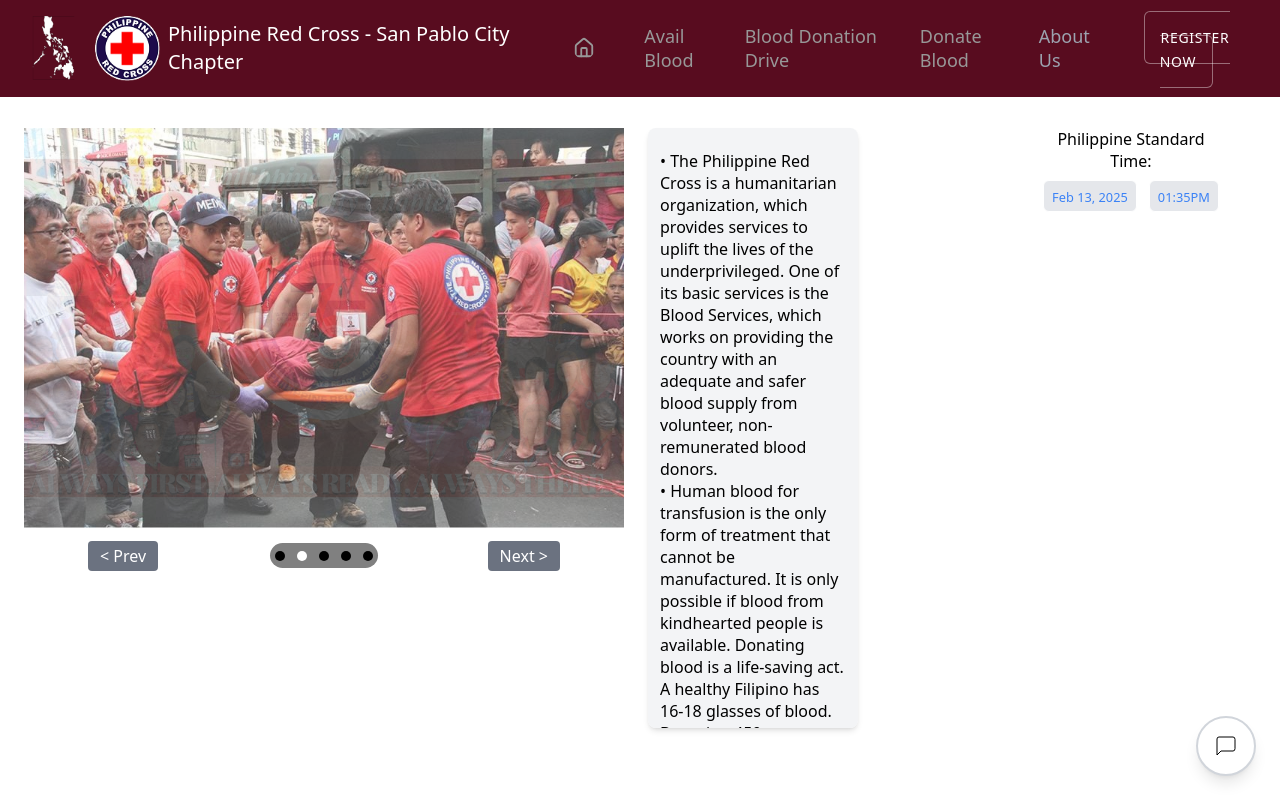
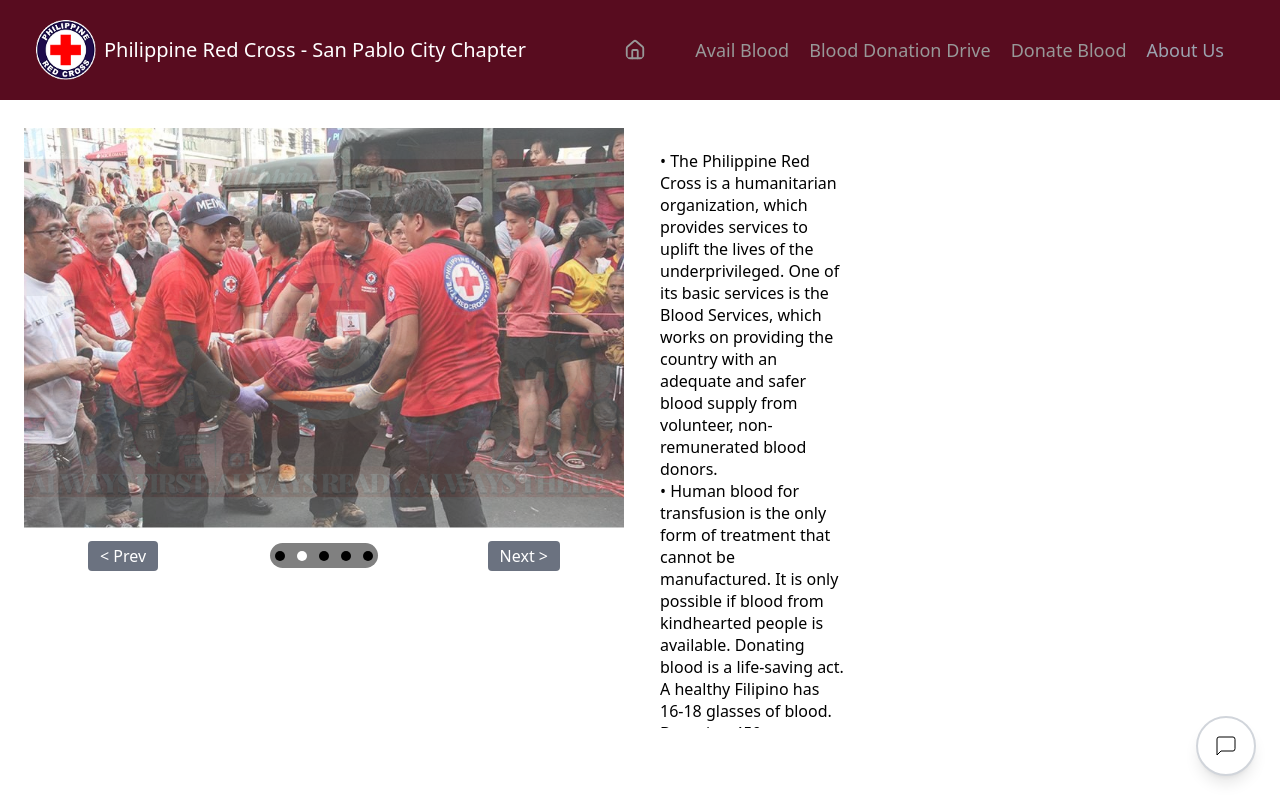
Before and after one commit to Emman1414/viter-thesis, a React (Vite) app: page / in a window 1280 px wide. Built offline with nearby package versions, Linux system fonts and the light colour scheme.

Commit message:
updated-ui

```diff
--- a/src/components/pages/frontend/AvailBlood.jsx
+++ b/src/components/pages/frontend/AvailBlood.jsx
@@ -62,10 +62,10 @@ const AvailBlood = () => {
               <div className=""></div>
               {/* BLOCK 4 - Live Time */}
               <div className="flex justify-end text-center w-full max-w-[500px] h-auto md:h-full hidden lg:block">
-                <div className="flex flex-col items-center gap-2">
+                {/* <div className="flex flex-col items-center gap-2">
                   <h6 className="max-w-[150px]">Philippine Standard Time:</h6>
                   <LiveDateTime />
-                </div>
+                </div> */}
               </div>
             </div>
 
--- a/src/components/pages/frontend/BloodDrive.jsx
+++ b/src/components/pages/frontend/BloodDrive.jsx
@@ -58,13 +58,14 @@ const BloodDrive = () => {
                 </div>
               ))}
             </div>
+            <div></div>
 
             {/* Time Section */}
             <div className="flex justify-end text-center w-auto max-w-[500px] overflow-auto hidden lg:block">
-              <div className="flex flex-col items-center gap-2">
+              {/* <div className="flex flex-col items-center gap-2">
                 <h6 className="max-w-[150px]">Philippine Standard Time:</h6>
                 <LiveDateTime />
-              </div>
+              </div> */}
             </div>
 
             {/* CHATBOT AND ETC. */}
--- a/src/components/pages/frontend/DonateForm.jsx
+++ b/src/components/pages/frontend/DonateForm.jsx
@@ -23,13 +23,29 @@ const DonateForm = () => {
     }));
   };
 
-  const handleSubmit = () => {
-    if (
-      window.confirm(
-        "Thank you for filling up, we'll provide the details later."
-      )
-    ) {
-      navigate("/");
+  const handleSubmit = async () => {
+    try {
+      const response = await fetch(
+        "https://script.google.com/macros/s/AKfycbxfNIag7-k57V72dJ94dismQI49_99ARl_YJtOTXwOgKIPznK0AV9Su3UMp2Un_2Q8WbA/exec",
+        {
+          method: "POST",
+          headers: { "Content-Type": "application/json" },
+          body: JSON.stringify(formData), // Use formData instead of requestBody
+        }
+      );
+
+      if (!response.ok) {
+        throw new Error(`HTTP error! Status: ${response.status}`);
+      }
+
+      const result = await response.json();
+      console.log("Response from server:", result);
+      alert(result.message || "Form submitted successfully!");
+    } catch (error) {
+      console.error("Submission error:", error);
+      alert(
+        "Failed to submit form. Please check your connection and try again."
+      );
     }
   };
 
@@ -59,6 +75,7 @@ const DonateForm = () => {
                   value={formData.firstName}
                   onChange={handleChange}
                   className="w-full p-2 border rounded"
+                  required
                 />
               </div>
               <div>
@@ -70,6 +87,7 @@ const DonateForm = () => {
                   value={formData.lastName}
                   onChange={handleChange}
                   className="w-full p-2 border rounded"
+                  required
                 />
               </div>
             </div>
@@ -83,18 +101,20 @@ const DonateForm = () => {
                 value={formData.email}
                 onChange={handleChange}
                 className="w-full p-2 border rounded"
+                required
               />
             </div>
 
             <div className="mt-4">
               <label className="block mb-2">Phone Number</label>
               <input
-                type="text"
+                type="tel"
                 name="phoneNumber"
                 placeholder="Enter your phone number"
                 value={formData.phoneNumber}
                 onChange={handleChange}
                 className="w-full p-2 border rounded"
+                required
               />
             </div>
 
@@ -106,6 +126,7 @@ const DonateForm = () => {
                 value={formData.address}
                 onChange={handleChange}
                 className="w-full p-2 border rounded h-24"
+                required
               />
             </div>
 
@@ -116,6 +137,7 @@ const DonateForm = () => {
                 value={formData.donationType}
                 onChange={handleChange}
                 className="w-full p-2 border rounded"
+                required
               >
                 <option value="">Select donation type</option>
                 <option value="wholeBlood">Whole Blood</option>
@@ -133,6 +155,7 @@ const DonateForm = () => {
                 value={formData.preferredDate}
                 onChange={handleChange}
                 className="w-full p-2 border rounded"
+                required
               />
             </div>
 
--- a/src/components/pages/frontend/Header.jsx
+++ b/src/components/pages/frontend/Header.jsx
@@ -11,20 +11,13 @@ const Header = () => {
   return (
     <header className="fixed top-0 left-0 w-full text-white bg-myred z-50">
       <div className="max-w-[1400px] mx-auto px-4">
-        <div className="flex justify-between items-center p-4 gap-7">
+        <div className="flex justify-between items-center p-5 gap-7">
           {/* Logo */}
           <div className="logo flex justify-between items-center gap-2">
             <div className="flex gap-5">
               <Link to="/">
                 <img
-                  className="cursor-pointer lg:w-[50px]"
-                  src="../img/not-sure-logo.png"
-                  alt="philippines"
-                />
-              </Link>
-              <Link to="/">
-                <img
-                  className="cursor-pointer lg:w-[75px]"
+                  className="cursor-pointer lg:w-[60px]"
                   src="../img/red-cross-logo.png"
                   alt="red-cross-logo"
                 />
@@ -73,14 +66,7 @@ const Header = () => {
                 </NavLink>
               </li>
               {/* Register Button for Desktop */}
-              <button className="navi-button">
-                <NavLink
-                  to="/register"
-                  className={`text-white text-sm tracking-wider border border-white border-opacity-40 p-4 rounded-md hover:text-black hover:bg-white transition-all`}
-                >
-                  REGISTER NOW
-                </NavLink>
-              </button>
+              <div></div>
             </ul>
           </nav>
 
--- a/src/components/pages/frontend/MainPage.jsx
+++ b/src/components/pages/frontend/MainPage.jsx
@@ -19,7 +19,7 @@ const MainPage = () => {
             </div>
 
             {/* BLOCK 2 - Constrained scrollable content */}
-            <div className="flex flex-col p-3 bg-gray-100 rounded-lg shadow-md h-auto md:h-full overflow-y-auto">
+            <div className="flex flex-col p-3 h-auto md:h-full overflow-y-auto">
               <h4 className="font-bold mb-1">Philippine Red Cross</h4>
               <h6 className="opacity-70 mb-1.5">Background</h6>
               <p>
@@ -45,10 +45,10 @@ const MainPage = () => {
 
             {/* BLOCK 4 - Live Time */}
             <div className="flex justify-end text-center w-full max-w-[500px] h-auto md:h-full hidden lg:block">
-              <div className="flex flex-col items-center gap-2">
+              {/* <div className="flex flex-col items-center gap-2">
                 <h6 className="max-w-[150px]">Philippine Standard Time:</h6>
                 <LiveDateTime />
-              </div>
+              </div> */}
             </div>
           </div>
 
```
